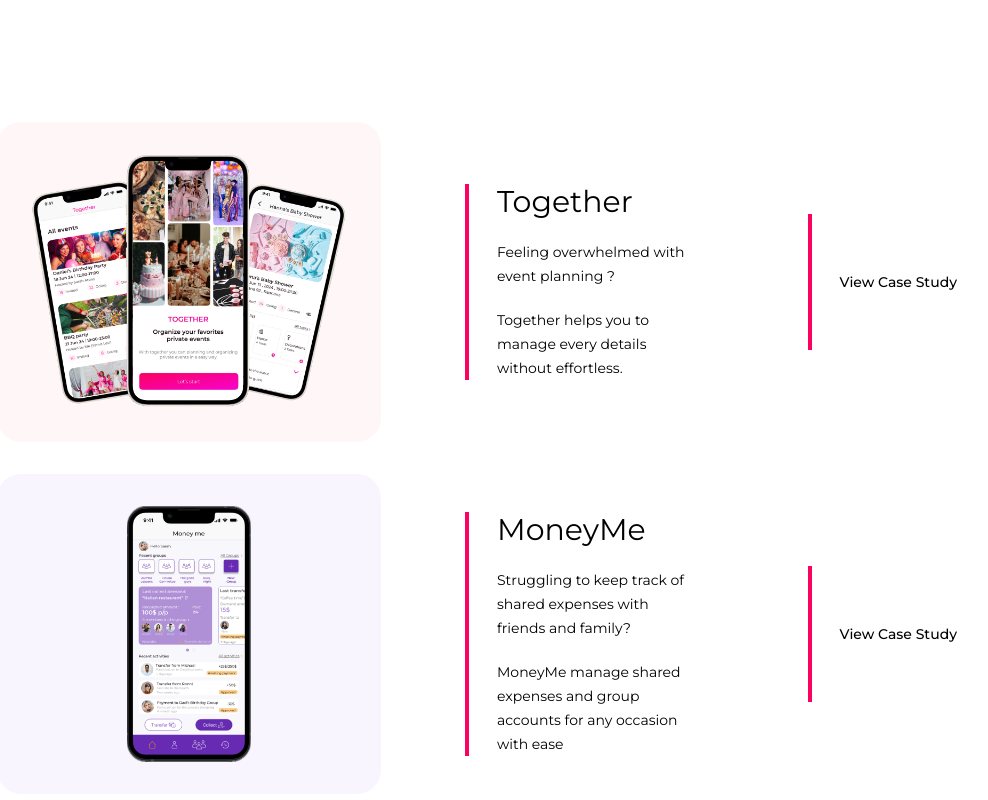
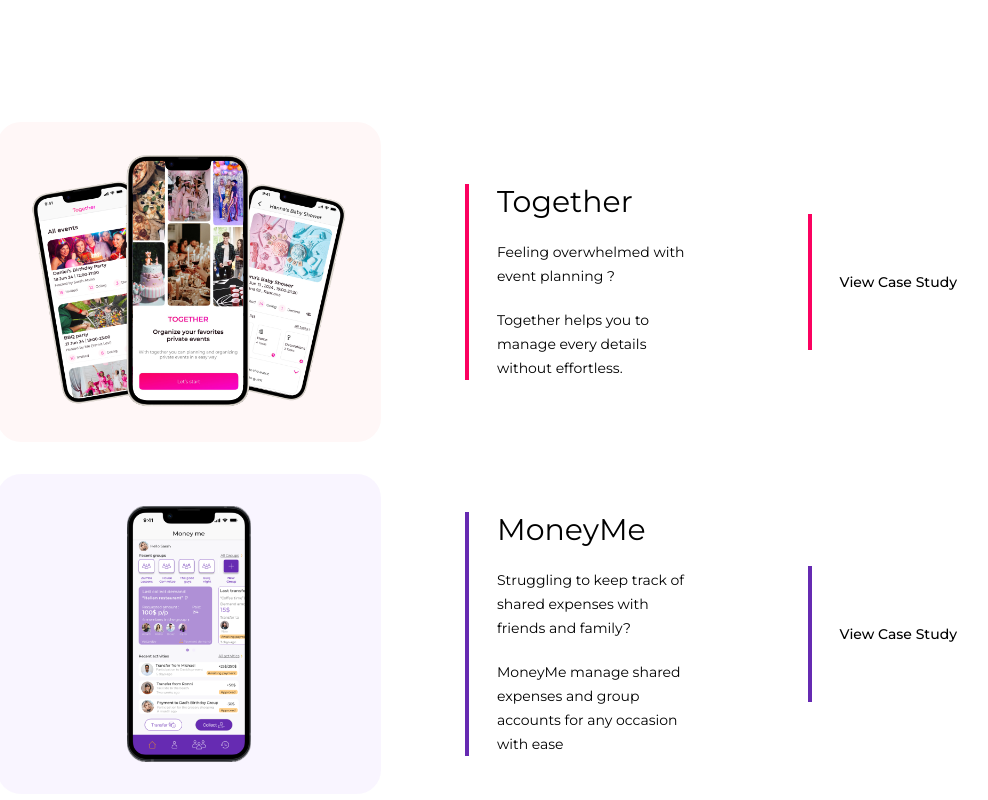
Before and after one commit to Sacha-Marciano/uiux_portfolio, a Next.js app: page / in a window 1280 px wide. Shown: the part 518-1318 px from the top of the page, without its empty margins (163-1151 px from the left). Built offline with nearby package versions, Linux system fonts and the light colour scheme.

Commit message:
Patch border color display for projects in /

```diff
--- a/app/page.jsx
+++ b/app/page.jsx
@@ -11,6 +11,7 @@ const projects = [
     description:
       "Together helps you to manage every details without effortless.",
     bg: "#FFF7F7",
+    border: "#FB0160",
     path: "/project1",
   },
   {
@@ -22,6 +23,7 @@ const projects = [
     description:
       "MoneyMe manage shared expenses and group accounts for any occasion with ease",
     bg: "#F8F4FFD9",
+    border: "#662AB2",
     path: "/",
   },
 ];
@@ -55,13 +57,19 @@ export default function Home() {
                     className="object-contain"
                   />
                 </div>
-                <div className="flex flex-col gap-5 mx-7 md:px-7 py-7 md:py-0 border-b-4 md:border-l-4 md:border-b-0 border-accent md:w-[500px]">
+                <div
+                  style={{ borderInlineColor: item.border }}
+                  className="flex flex-col gap-5 mx-7 md:px-7 py-7 md:py-0 border-b-4 md:border-l-4 md:border-b-0 md:w-[500px]"
+                >
                   <h2>{item.name}</h2>
                   <p>{item.question}</p>
                   <p>{item.description}</p>
                 </div>
                 <Link href={item.path}>
-                  <div className="flex flex-col gap-5 md:pl-7 border-b-4 md:border-l-4 md:border-b-0 border-accent text-nowrap">
+                  <div
+                    style={{ borderInlineColor: item.border }}
+                    className="flex flex-col gap-5 md:pl-7 border-b-4 md:border-l-4 md:border-b-0 text-nowrap"
+                  >
                     <p className="font-medium py-7 md:py-14">View Case Study</p>
                   </div>
                 </Link>
```
